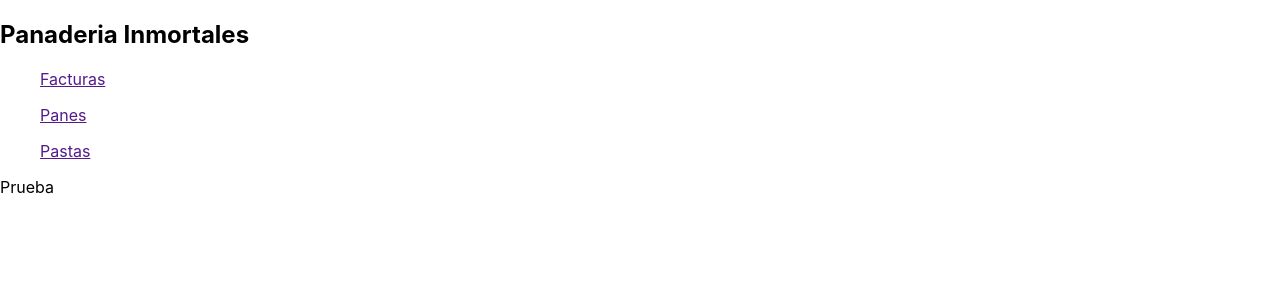
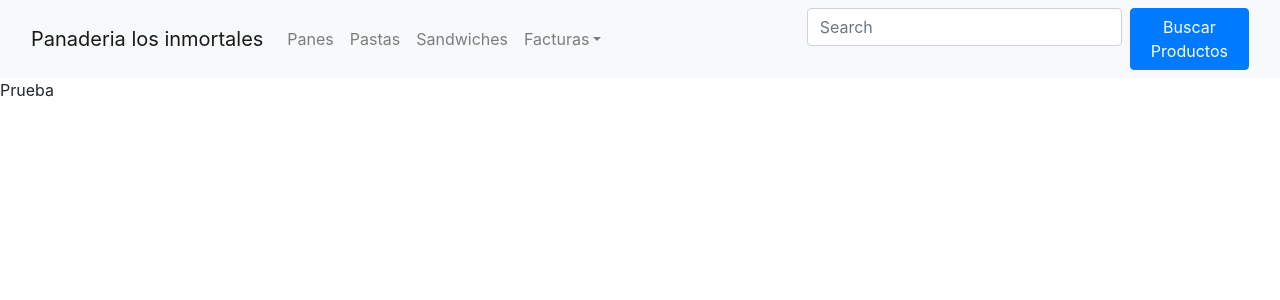
Before and after one commit to nmeinardi86/my-app-1, a React (Create React App) app: page / in a window 1280 px wide. Shown: the top 300 px of the page. Built offline with nearby package versions, Linux system fonts and the light colour scheme.

Commit message:
agregado de bootsrap

```diff
--- a/package.json
+++ b/package.json
@@ -6,6 +6,8 @@
     "@testing-library/jest-dom": "^5.12.0",
     "@testing-library/react": "^11.2.7",
     "@testing-library/user-event": "^12.8.3",
+    "bootstrap": "^5.0.1",
+    "botstrap": "^0.20.1",
     "react": "^17.0.2",
     "react-dom": "^17.0.2",
     "react-scripts": "4.0.3",
--- a/src/App.js
+++ b/src/App.js
@@ -1,8 +1,15 @@
 import './App.css';
 import NavBar from './components/NavBar/NavBar.js';
+import 'bootstrap/dist/css/bootstrap.css';
 
 function App() {
  return <>
+  <link
+  rel="stylesheet"
+  href="https://cdn.jsdelivr.net/npm/bootstrap@4.6.0/dist/css/bootstrap.min.css"
+  integrity="sha384-B0vP5xmATw1+K9KRQjQERJvTumQW0nPEzvF6L/Z6nronJ3oUOFUFpCjEUQouq2+l"
+  crossorigin="anonymous"
+  />
    <NavBar />
    <div>Prueba</div>
 
--- a/src/components/NavBar/NavBar.js
+++ b/src/components/NavBar/NavBar.js
@@ -1,17 +1,47 @@
 
 import '../../App.css';
 
+
 function NavBar (){
  return <>
-    <nav>
-        <h1 className="tituloPrincipal">Panaderia Inmortales</h1>
-        <ul>
-            <a href=""> <p className="categoriasNavBar">Facturas</p></a>
-            <a href=""><p className="categoriasNavBar">Panes</p></a>
-            <a href=""><p className="categoriasNavBar">Pastas</p></a>
+    <nav className="navbar navbar-expand-lg navbar-light bg-light" id="navbar">
+        <div className="container-fluid">
+          <a className="navbar-brand" href="#">Panaderia los inmortales</a>
+          <button className="navbar-toggler" type="button" data-bs-toggle="collapse" data-bs-target="#navbarSupportedContent" aria-controls="navbarSupportedContent" aria-expanded="false" aria-label="Toggle navigation">
+            <span className="navbar-toggler-icon"></span>
+          </button>
+        <div className="collapse navbar-collapse" id="navbarSupportedContent">
+        <ul className="navbar-nav me-auto mb-2 mb-lg-0">
+            <li className="nav-item">
+            <a className="nav-link" href="#navbar">Panes</a>
+            </li>
+            <li className="nav-item">
+            <a className="nav-link" href="#navbar">Pastas</a>
+            </li>
+            <li className="nav-item">
+            <a className="nav-link" href="#navbar">Sandwiches</a>
+            </li>
+            <li className="nav-item dropdown">
+            <a className="nav-link dropdown-toggle" href="#navbar" id="navbarDropdown" role="button" data-bs-toggle="dropdown" aria-expanded="false">
+                Facturas
+            </a>
+            <ul className="dropdown-menu" aria-labelledby="navbarDropdown">
+                <li><a className="dropdown-item" href="#navbar">Bizcochos</a></li>
+                <li><a className="dropdown-item" href="#navbar">Factuas con crema</a></li>
+                <li><hr className="dropdown-divider" /></li>
+                <li><a className="dropdown-item" href="#navbar">Facturas con membrillo</a></li>
+            </ul>
+            </li>
+
         </ul>
+        <form className="d-flex">
+            <input className="form-control me-2" type="search" placeholder="Search" aria-label="Search" />
+            <button className="btn btn-primary" type="submit">Buscar Productos</button>
+        </form>
+        </div>
+       </div>
+    </nav>
 
-    </nav>
     </>;
 }
 
```
Also changed, not shown: 1 other file (tests, documents, lock files or other folders).
